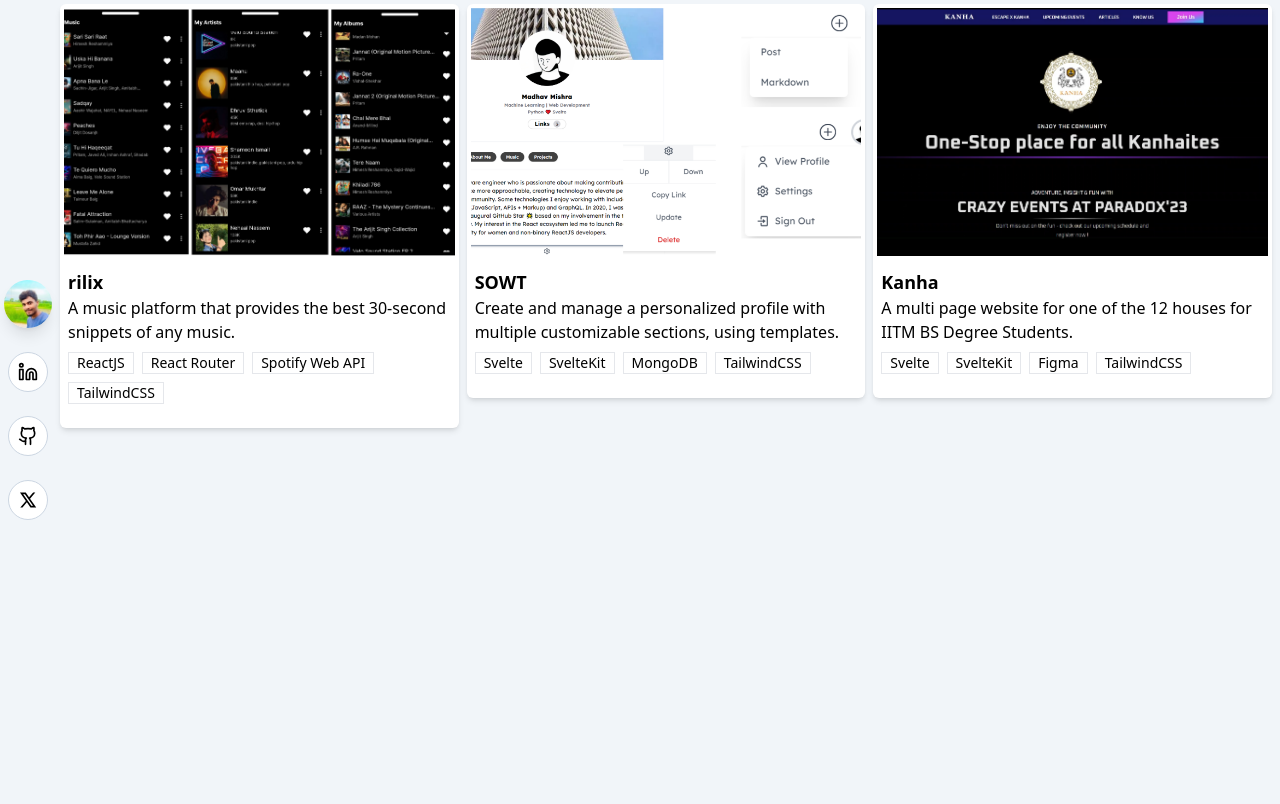
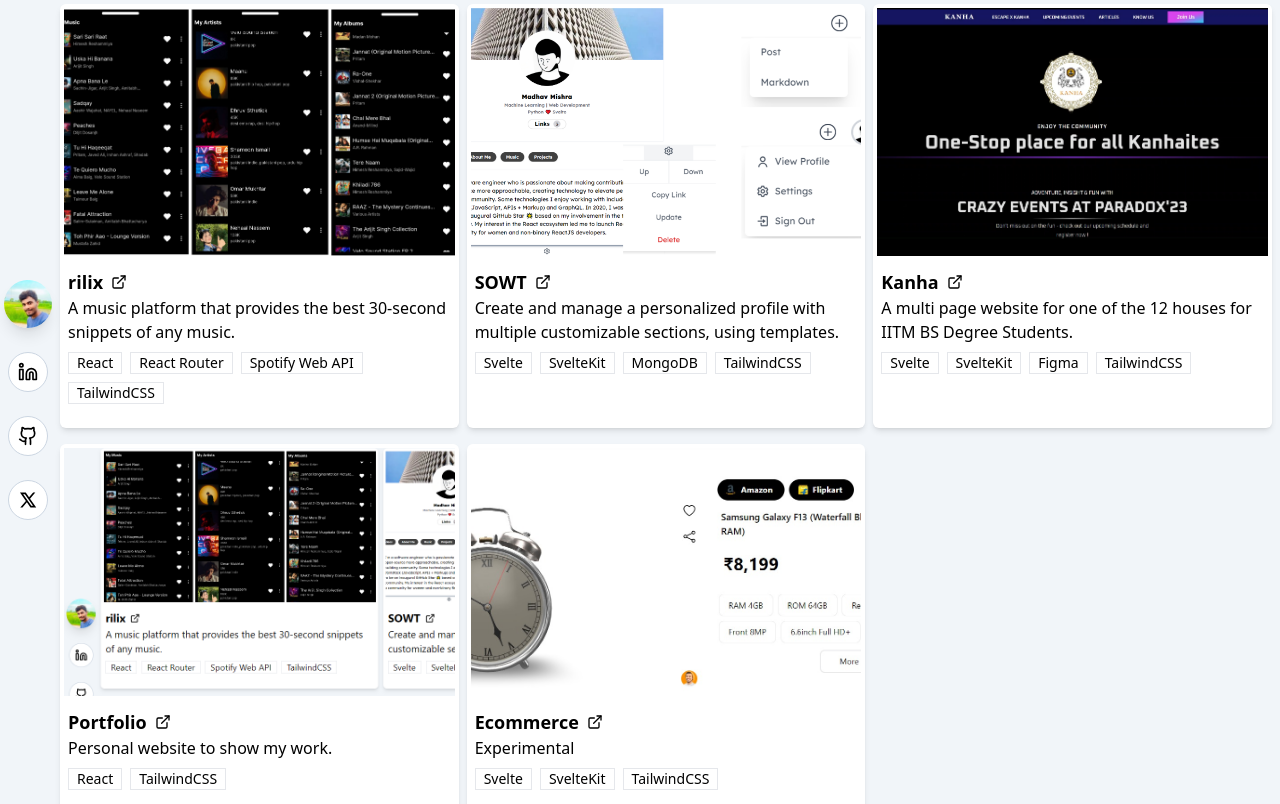
Before and after one commit to madhav240/madhav240.github.io, a React (Vite) app: page / in a window 1280 px wide. Built offline with nearby package versions, Linux system fonts and the light colour scheme.

Commit message:
intial commit

```diff
--- a/src/App.jsx
+++ b/src/App.jsx
@@ -59,13 +59,13 @@ function App() {
         <ProfileCard />
         <div className="grid md:grid-cols-3 gap-x-2 gap-y-4 mt-1 pr-1 pl-14 pb-6 overflow-y-auto h-dvh">
           {data.map((e, id) => (
-            <div
-              key={id}
-              className="cursor-pointer h-fit"
-              onClick={() => setSelectedCard(e)}
-            >
-              <Card props={e} />
-            </div>
+            // <div
+            //   key={id}
+            //   className="cursor-pointer h-fit"
+            //   onClick={() => setSelectedCard(e)}
+            // >
+            <Card props={e} key={id} />
+            // </div>
           ))}
         </div>
       </div>
--- a/src/components/Card.jsx
+++ b/src/components/Card.jsx
@@ -1,19 +1,40 @@
-export default function Card({ props }) {
+import { ExternalLink } from "lucide-react";
+
+export default function Card({ props, setSelectedCard }) {
   return (
     <>
       <div className="bg-white rounded-md pb-4 shadow-md">
-        <img
-          className="md:h-64 sm:w-full p-1 object-cover"
-          src={props.image}
-          alt=""
-        />
+        {props.slideID ? (
+          <img
+            className="md:h-64 sm:w-full p-1 object-cover cursor-pointer"
+            src={props.image}
+            alt=""
+            onClick={() => setSelectedCard(props)}
+          />
+        ) : (
+          <img
+            className="md:h-64 sm:w-full p-1 object-cover"
+            src={props.image}
+            alt=""
+          />
+        )}
+
         <div className="p-2">
-          <div className="flex flex-row items-center">
+          {props.link ? (
+            <a
+              href={props.link}
+              target="_blank"
+              className="flex flex-row items-center w-fit hover:underline"
+            >
+              <span className="text-lg font-bold">{props.name}</span>
+
+              <span>
+                <ExternalLink className="ml-2 w-4 h-4" />
+              </span>
+            </a>
+          ) : (
             <span className="text-lg font-bold">{props.name}</span>
-            {/* <span className="ml-2 border px-2 rounded-md bg-black text-white text-xs">
-              Project
-            </span> */}
-          </div>
+          )}
           <p className="line-clamp-2">{props.text}</p>
           <div className="flex flex-row flex-wrap gap-2 mt-2">
             {props.tags.map((e, id) => (
@@ -21,7 +42,6 @@ export default function Card({ props }) {
                 {e}
               </span>
             ))}
-            {/* <span className="border px-2">React</span> */}
           </div>
         </div>
       </div>
--- a/src/lib/data.json
+++ b/src/lib/data.json
@@ -2,22 +2,39 @@
   {
     "name": "rilix",
     "text": "A music platform that provides the best 30-second snippets of any music.",
-    "tags": ["ReactJS", "React Router", "Spotify Web API", "TailwindCSS"],
+    "tags": ["React", "React Router", "Spotify Web API", "TailwindCSS"],
     "slideID": "2PACX-1vTkYQTtJlY8oL5qFcKsHyTSTp9lfNuJ3K_PRPET4-OtEf5C3qSKnXso9vxMj4AvuTJqGAE8RjYz13j1",
-    "image": "./images/rilix.png"
+    "image": "./images/rilix.png",
+    "link": "https://rilix.vercel.app/"
   },
   {
     "name": "SOWT",
     "text": "Create and manage a personalized profile with multiple customizable sections, using templates.",
     "tags": ["Svelte", "SvelteKit", "MongoDB", "TailwindCSS"],
     "slideID": "2PACX-1vTBBQOce90Tykl1wqVzhS5uW6ZctPX4r3l7vEF7LSzKSDFksz-Trm9ufL530v47R9K8efJwCkqzSNwo",
-    "image": "./images/sowt.png"
+    "image": "./images/sowt.png",
+    "link": "https://sowt.vercel.app/"
   },
   {
     "name": "Kanha",
     "text": "A multi page website for one of the 12 houses for IITM BS Degree Students.",
     "tags": ["Svelte", "SvelteKit", "Figma", "TailwindCSS"],
     "slideID": "2PACX-1vQrDxt6GVtQeG6sXgrW5AKnl93nCIbraEt9-dDZiV_RUqKRvykGJDyH4tbM2R3NAxuu08nzTRzW0BNt",
-    "image": "./images/kanha.png"
+    "image": "./images/kanha.png",
+    "link": "https://sowt.vercel.app/"
+  },
+  {
+    "name": "Portfolio",
+    "text": "Personal website to show my work.",
+    "tags": ["React", "TailwindCSS"],
+    "image": "./images/portfolio.png",
+    "link": "https://github.com/madhav240/madhav240.github.io"
+  },
+  {
+    "name": "Ecommerce",
+    "text": "Experimental",
+    "tags": ["Svelte", "SvelteKit", "TailwindCSS"],
+    "image": "./images/ecommerce.jpeg",
+    "link": "https://ecom-exp.vercel.app/product"
   }
 ]
```
Also changed, not shown: public/images/ecommerce.jpeg (added), public/images/portfolio.png (added).
